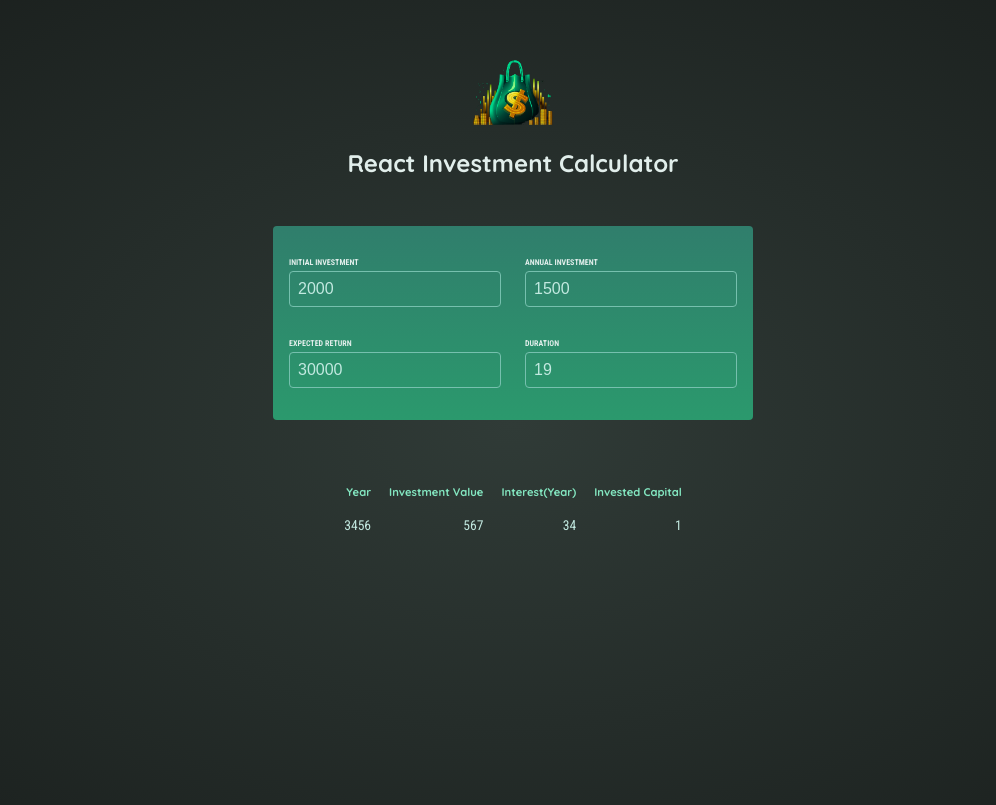
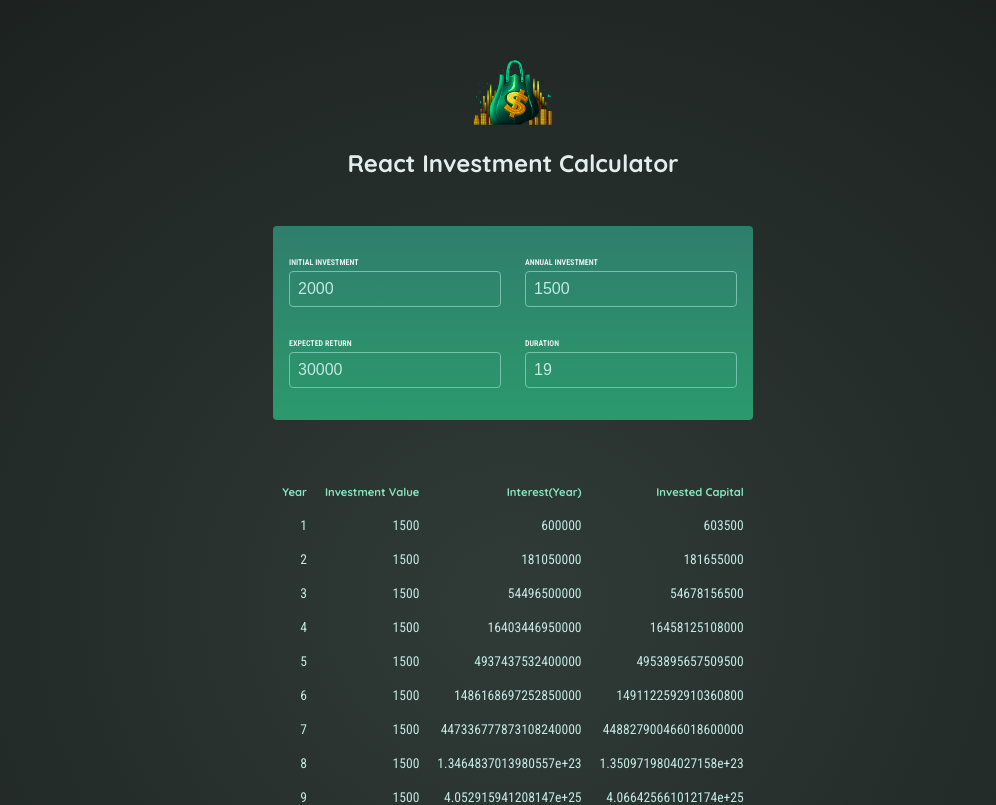
Before and after one commit to adixadymak/react-learning-project-3, a React (Vite) app: page / in a window 1280 px wide. Shown: the top 805 px of the page, without its empty margins (127-1123 px from the left). Built offline with nearby package versions, Linux system fonts and the light colour scheme.

Commit message:
Fixed Bug & Calculate Result

```diff
--- a/src/App.jsx
+++ b/src/App.jsx
@@ -12,7 +12,7 @@ function App() {
 
   function handleUserInputChange(userInputID, newValue) {
     setUserInput((prevUserInput) => {
-      return { ...prevUserInput, [userInputID]: newValue };
+      return { ...prevUserInput, [userInputID]: +newValue };
     });
   }
 
--- a/src/Components/Results.jsx
+++ b/src/Components/Results.jsx
@@ -1,5 +1,9 @@
+import { calculateInvestmentResults } from "../util/investment.js";
+
 export default function Results({ input }) {
-  console.log(input);
+  const investmentResults = calculateInvestmentResults(input);
+
+  console.log(investmentResults);
 
   return (
     <table id="result">
@@ -12,12 +16,14 @@ export default function Results({ input }) {
         </tr>
       </thead>
       <tbody>
-        <tr>
-          <td>3456</td>
-          <td>567</td>
-          <td>34</td>
-          <td>1</td>
-        </tr>
+        {investmentResults.map((result) => (
+          <tr>
+            <td>{result.year}</td>
+            <td>{result.annualInvestment}</td>
+            <td>{result.interest}</td>
+            <td>{result.valueEndOfYear}</td>
+          </tr>
+        ))}
       </tbody>
     </table>
   );
```
